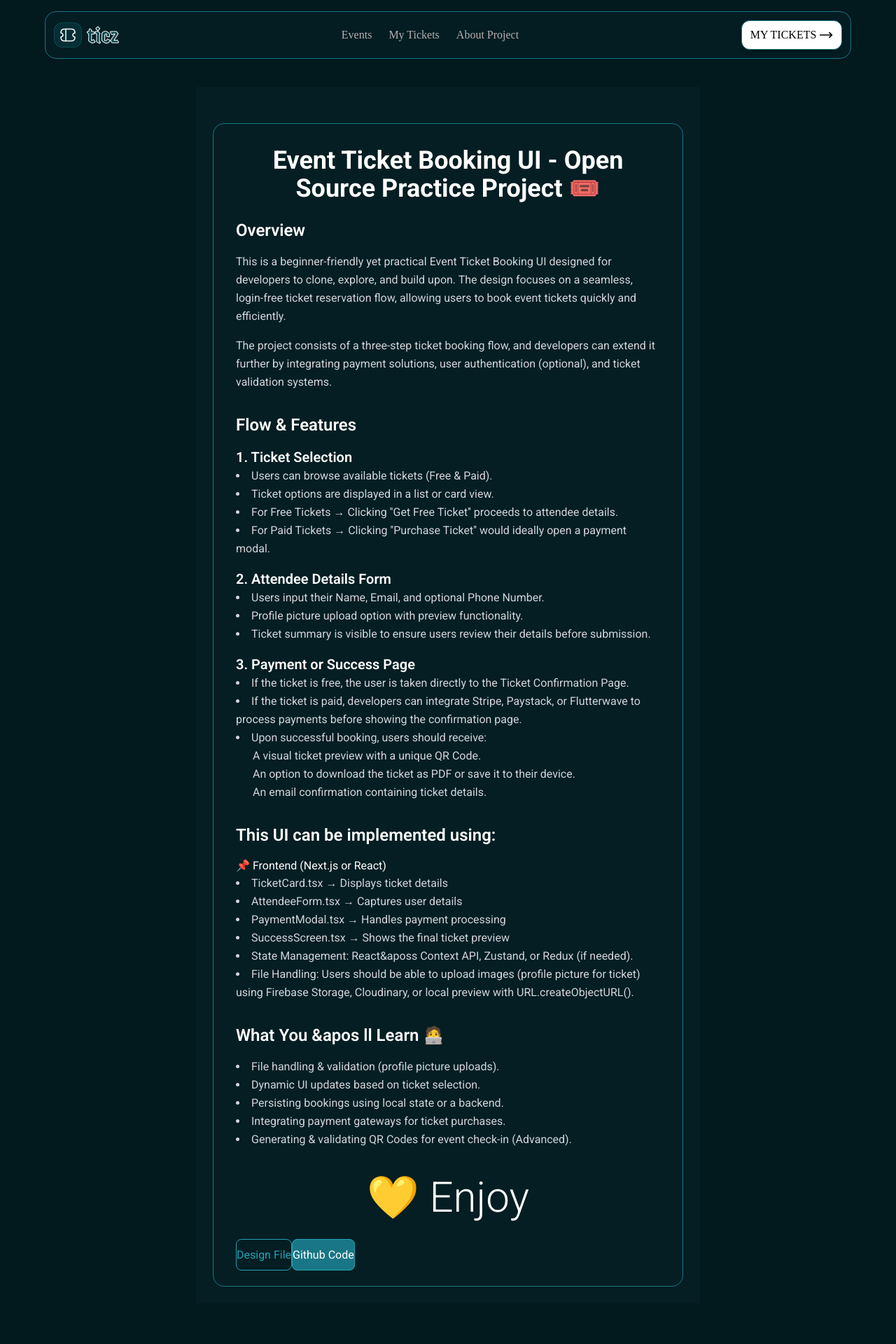
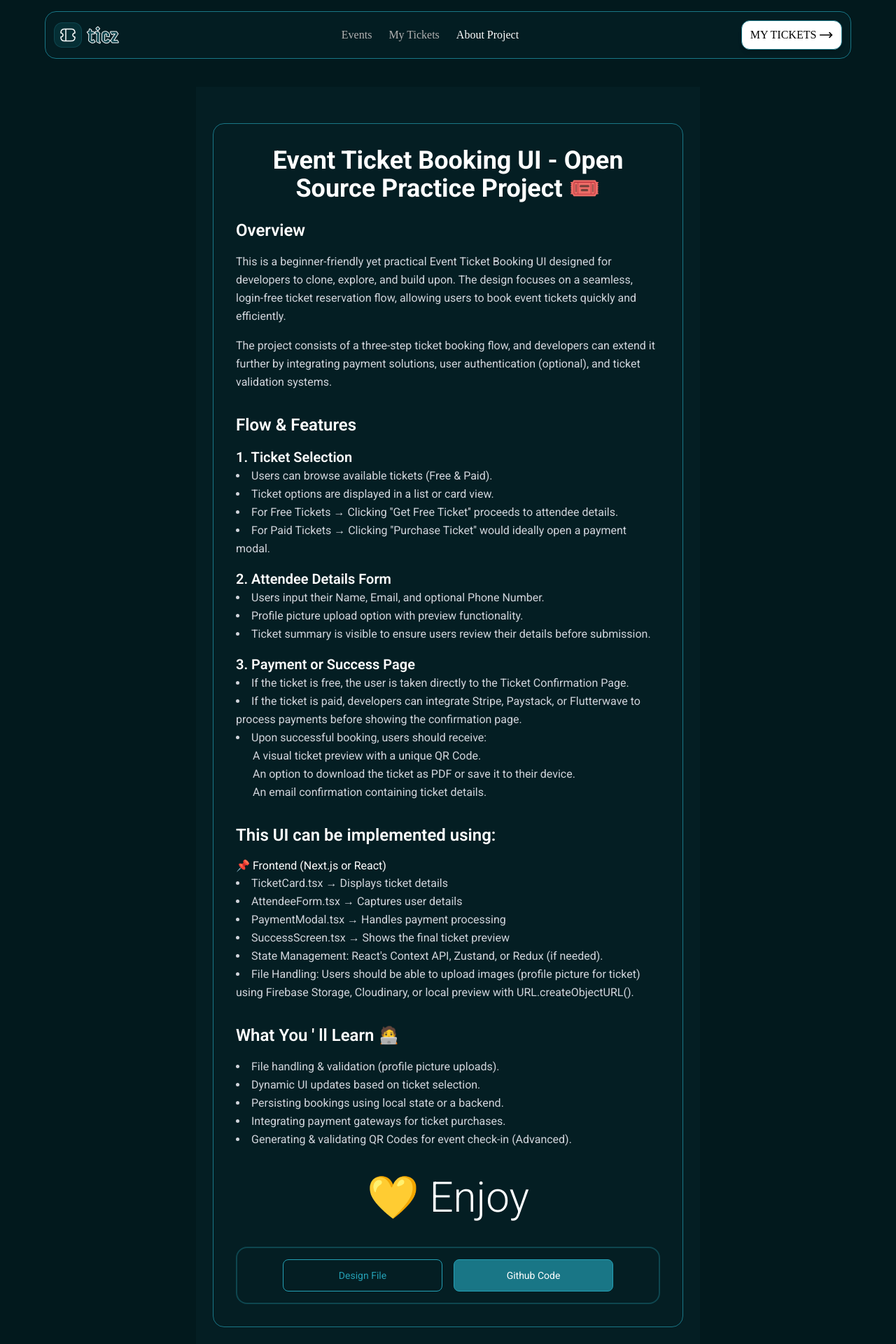
Before and after one commit to Tiolulope/hngx-stage2-conference-ticket-generator, a React (Vite) app: page /about-page in a window 1280 px wide. Shown: the top 1920 px of the page at 70% size. Before the commit the page ends 1886 px from the top, so only its background shows below. Built offline with nearby package versions, Linux system fonts and the light colour scheme; a web font is replaced by a local one.

Commit message:
and some more touches

```diff
--- a/src/App.jsx
+++ b/src/App.jsx
@@ -1,5 +1,5 @@
 // import React from "react";
-import { BrowserRouter as Router, Routes, Route, Form } from "react-router-dom";
+import { BrowserRouter as Router, Routes, Route } from "react-router-dom";
 
 import AttendeeDetails from "./components/AttendeeDetails";
 import NavBar from "./components/NavBar";
--- a/src/components/AboutPage.jsx
+++ b/src/components/AboutPage.jsx
@@ -96,7 +96,7 @@ const AboutPage = () => {
           <li>PaymentModal.tsx → Handles payment processing</li>
           <li>SuccessScreen.tsx → Shows the final ticket preview</li>
           <li>
-            State Management: React&aposs Context API, Zustand, or Redux (if
+            State Management: React&apos;s Context API, Zustand, or Redux (if
             needed).
           </li>
           <li>
@@ -109,7 +109,7 @@ const AboutPage = () => {
 
       <section className="mb-8">
         <h2 className="text-xl sm:text-2xl font-semibold mb-4">
-          What You &apos ll Learn 🧑‍💻
+          What You &apos; ll Learn 🧑‍💻
         </h2>
         <ul className="list-disc list-inside text-gray-300 leading-relaxed">
           <li>File handling & validation (profile picture uploads).</li>
@@ -126,7 +126,7 @@ const AboutPage = () => {
         💛 Enjoy
       </p>
 
-      <div>
+      <div className="text-xs sm:text-sm text-center flex flex-col-reverse sm:flex-row justify-center gap-4 mt-6 sm:mt-10 border-2 border-[#0E464F] rounded-2xl p-4">
         {" "}
         <a
           href="https://www.figma.com/community/file/1470800949188681164/event-ticket-booking-ui-open-source-practice-project"
--- a/src/components/AttendeeDetails.jsx
+++ b/src/components/AttendeeDetails.jsx
@@ -2,7 +2,7 @@ import { useNavigate } from "react-router-dom";
 import { useTicket } from "./TicketContext";
 import { useState } from "react";
 import { useDropzone } from "react-dropzone";
-import { CloudDownload, Icon, icons, Mail } from "lucide-react";
+import { CloudDownload, Mail } from "lucide-react";
 
 const AttendeeDetails = () => {
   const navigate = useNavigate();
@@ -152,7 +152,6 @@ const AttendeeDetails = () => {
           ></textarea>
         </div>
 
-        {/* Navigation Buttons */}
         <div className="flex flex-col md:flex-row space-y-4 md:space-y-0 md:space-x-6 mt-6">
           <button
             type="button"
--- a/src/components/NavBar.jsx
+++ b/src/components/NavBar.jsx
@@ -24,7 +24,7 @@ const Navbar = () => {
         </li>
         <li>
           <NavLink
-            to="/printOut"
+            to="/ready-ticket"
             className={({ isActive }) =>
               `transition-colors duration-200 hover:text-white ${
                 isActive ? "text-white" : ""
@@ -36,7 +36,7 @@ const Navbar = () => {
         </li>
         <li>
           <NavLink
-            to="/about-project"
+            to="/about-page"
             className={({ isActive }) =>
               `transition-colors duration-200 hover:text-white ${
                 isActive ? "text-white" : ""
@@ -50,7 +50,7 @@ const Navbar = () => {
 
       <button
         className="p-2 bg-white border border-[#197686] flex justify-center items-center gap-1 rounded-xl w-36 text-black shadow-md transition-all hover:bg-[#197686] hover:text-white active:scale-95 cursor-pointer font-light"
-        onClick={() => navigate("/printOut")}
+        onClick={() => navigate("/ready-ticket")}
       >
         MY TICKETS <MoveRight size={20} />
       </button>
--- a/src/components/ReadyTicket.jsx
+++ b/src/components/ReadyTicket.jsx
@@ -22,22 +22,22 @@ localStorage.setItem(
   })
 );
 
-localStorage.setItem(
-  "attendeeDetails",
-  JSON.stringify({
-    name: "Test User",
-    email: "test@example.com",
-    imageUrl: "",
-    message: "No requests",
-  })
-);
-localStorage.setItem(
-  "ticketSelection",
-  JSON.stringify({
-    ticket: { type: "General Admission" },
-    quantity: 2,
-  })
-);
+// localStorage.setItem(
+//   "attendeeDetails",
+//   JSON.stringify({
+//     name: "Test User",
+//     email: "test@example.com",
+//     imageUrl: "",
+//     message: "No requests",
+//   })
+// );
+// localStorage.setItem(
+//   "ticketSelection",
+//   JSON.stringify({
+//     ticket: { type: "General Admission" },
+//     quantity: 2,
+//   })
+// );
 // window.location.reload();
 
 const TicketReady = () => {
@@ -105,7 +105,7 @@ const TicketReady = () => {
         <div className="border-2 border-[#24A0B5] rounded-2xl p-4 sm:p-6">
           <div className="text-center flex flex-col gap-2">
             <p className="road-rage-regular text-3xl sm:text-5xl">
-              Techember Fest &apos;&apos;25
+              Techember Fest &apos;25
             </p>
             <div className="flex justify-center items-center gap-1">
               <img src={locationPin} alt="Location" width={15} />
--- a/src/components/TicketSelection.jsx
+++ b/src/components/TicketSelection.jsx
@@ -7,7 +7,6 @@ import TicketType from "./TicketType";
 import TicketForm from "./TicketForm";
 import { useTicket } from "./TicketContext";
 import { useEffect, useState } from "react";
-import Select from "react-select";
 
 const TicketSelection = () => {
   const [selectedTicket, setSelectedTicket] = useState(null);
--- a/src/index.css
+++ b/src/index.css
@@ -15,9 +15,8 @@ body {
   font-family: "Roboto", serif;
 }
 @media (max-width: 640px) {
-  /* Adjust for small screens */
   body {
-    padding: 1rem; /* Adjust padding as needed */
+    padding: 1rem;
   }
 }
 
```
